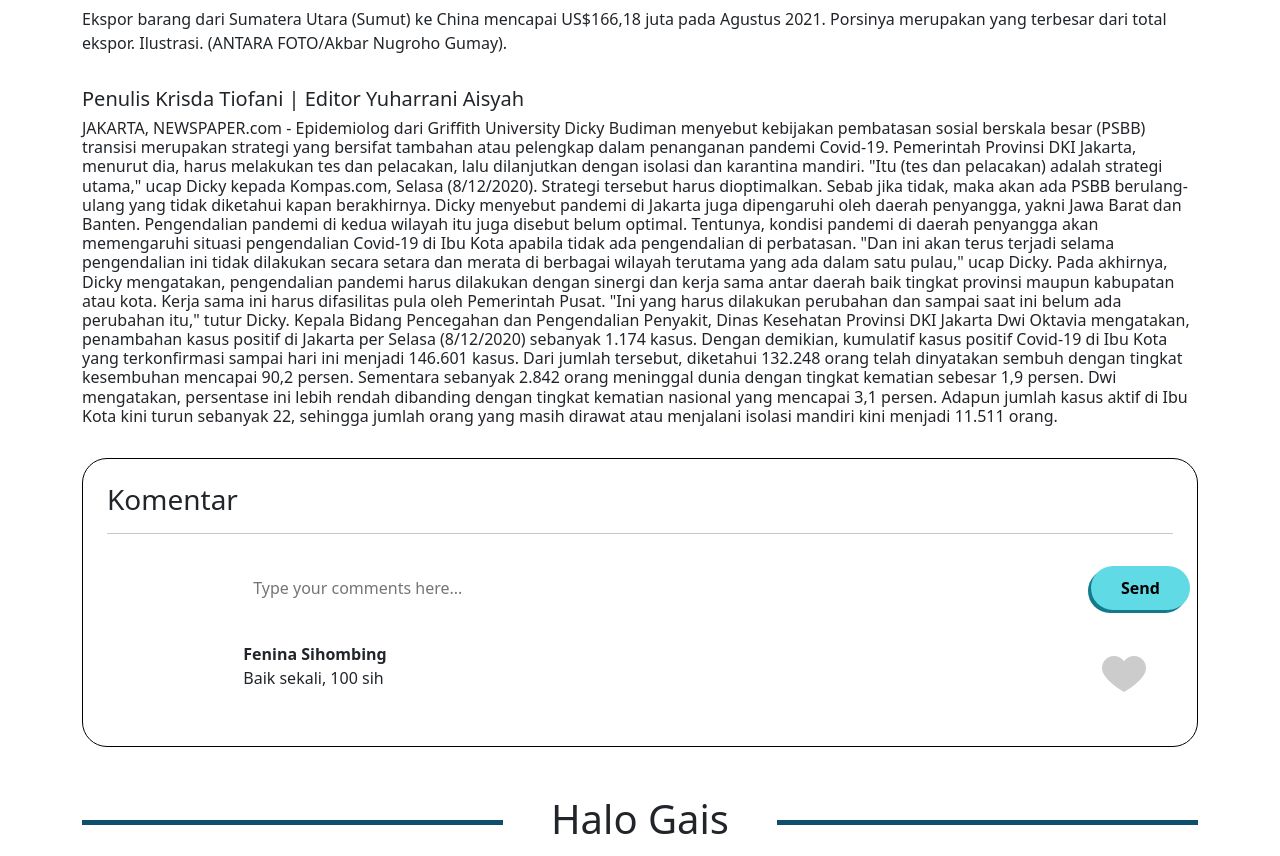
After one commit to FelicianoSurya/Project_UTS_Pemweb, a PHP site: page /Views/news.php in a window 1280 px wide. The commit adds this page. Shown: the part 1062-1918 px from the top of the page. Run offline with PHP 8.4, Linux system fonts and the light colour scheme; some libraries are stand-ins or nearby versions.

Commit message:
add news page, responsive home page 50%, category dropdown 50%

```diff
--- /dev/null
+++ b/Assets/css/news.css
@@ -0,0 +1,87 @@
+body{
+    background-color: #F3FCFF;
+}
+
+
+
+.comment-section{
+    background-color: white;
+    border: black 1pt solid;
+    border-radius: 25px;
+}
+
+
+/* input styling */
+
+.addComment input[type="text"]{
+  border:none;
+  outline: none;
+  width: 100%;
+  padding: 10px;
+}
+
+.addComment input[type="text"]:hover , .comment input[type="text"]:focus{
+  border:none;
+  outline: none;
+}
+
+/* comments */
+
+.comments{
+
+}
+
+/* button styling */
+
+.button-send{
+  background-color: #60dae5;
+  border-radius: 50px ;
+  padding: 10px 30px ;
+  border: none;
+  color:black ;
+  font-weight: bold;
+  box-shadow: -3px 3px #127a8b;
+  transition: 0.4s;
+
+}
+
+.button-send:hover{
+  box-shadow: -3px 3px #60dae5;
+  background-color: #127a8b;
+  transition: 0.4s;
+  color: white;
+}
+
+.like-button{
+  border: none;
+  outline: none;
+  background-color: transparent;
+}
+
+.like-button:hover{
+  transform: scale(1.1);
+}
+
+
+.like-button:focus{
+  border: none;
+  outline: none;
+}
+
+.line{
+  height: 5px;
+  background-color: #0E4F6E;
+}
+
+.box {
+  position: relative;
+}
+
+.box-tag {
+  padding: 7px 30px;
+  position: absolute;
+  top: 5%;
+  right: 0;
+  background-color: #FC7F2B;
+  color: white;
+}
--- /dev/null
+++ b/Views/news.php
@@ -0,0 +1,139 @@
+<!DOCTYPE html>
+<html lang="en">
+<head>
+    <meta charset="UTF-8">
+    <meta http-equiv="X-UA-Compatible" content="IE=edge">
+    <meta name="viewport" content="width=device-width, initial-scale=1.0">
+    <link href="./Assets/css/news.css" rel="stylesheet">
+    <link href="https://cdn.jsdelivr.net/npm/bootstrap@5.0.2/dist/css/bootstrap.min.css" rel="stylesheet" integrity="sha384-EVSTQN3/azprG1Anm3QDgpJLIm9Nao0Yz1ztcQTwFspd3yD65VohhpuuCOmLASjC" crossorigin="anonymous">
+    <script src="https://cdn.jsdelivr.net/npm/bootstrap@5.0.2/dist/js/bootstrap.bundle.min.js" integrity="sha384-MrcW6ZMFYlzcLA8Nl+NtUVF0sA7MsXsP1UyJoMp4YLEuNSfAP+JcXn/tWtIaxVXM" crossorigin="anonymous"></script>
+
+    <link rel="stylesheet" href="https://unpkg.com/swiper@7/swiper-bundle.min.css"/>
+    <script src="https://unpkg.com/swiper@7/swiper-bundle.min.js"></script>
+    <script src="https://cdnjs.cloudflare.com/ajax/libs/jquery/3.6.0/jquery.js"></script>
+
+    <link href="https://unpkg.com/aos@2.3.1/dist/aos.css" rel="stylesheet">
+    <script src="https://unpkg.com/aos@2.3.1/dist/aos.js"></script>
+
+    <script src="https://apps.elfsight.com/p/platform.js" defer></script>
+    <title>Document</title>
+    <script src="./Assets/js/news.js"></script>
+
+    <title>Document</title>
+</head>
+<body>
+    <div class="container py-5">
+        <div class="navigation">
+            <a href="">lala</a>
+            >
+            <a href="">lala</a>
+        </div>
+        <div class="news-title">
+            <h1>Ekspor Sumut ke China Capai US$166,18 Juta pada Agustus 2021</h1>
+        </div>
+        <div class="news-sub pb-2">
+            <p>NewsPaper.com  |  Sabtu, 02/10/2021 21:23 WIB</p>
+        </div>
+        <div class="news-image pb-2">
+            <img src="https://images.unsplash.com/photo-1633245091570-cd62f7f116a3?ixid=MnwxMjA3fDB8MHxwaG90by1wYWdlfHx8fGVufDB8fHx8&ixlib=rb-1.2.1&auto=format&fit=crop&w=1170&q=80" alt="" width="100%">
+        </div>
+        <div class="news-image-sub pb-3">
+            <p>Ekspor barang dari Sumatera Utara (Sumut) ke China mencapai US$166,18 juta pada Agustus 2021. Porsinya merupakan yang terbesar dari total ekspor. Ilustrasi. (ANTARA FOTO/Akbar Nugroho Gumay).</p>
+        </div>
+        <div class="news-writer">
+            <h5>Penulis Krisda Tiofani | Editor Yuharrani Aisyah</h5>
+        </div>
+        <div class="news-body pb-4">
+            <h6>JAKARTA, NEWSPAPER.com - Epidemiolog dari Griffith University Dicky Budiman menyebut kebijakan pembatasan sosial berskala besar (PSBB) transisi merupakan strategi yang bersifat tambahan atau pelengkap dalam penanganan pandemi Covid-19. Pemerintah Provinsi DKI Jakarta, menurut dia, harus melakukan tes dan pelacakan, lalu dilanjutkan dengan isolasi dan karantina mandiri. "Itu (tes dan pelacakan) adalah strategi utama," ucap Dicky kepada Kompas.com, Selasa (8/12/2020).
+
+                Strategi tersebut harus dioptimalkan. Sebab jika tidak, maka akan ada PSBB berulang-ulang yang tidak diketahui kapan berakhirnya. Dicky menyebut pandemi di Jakarta juga dipengaruhi oleh daerah penyangga, yakni Jawa Barat dan Banten. Pengendalian pandemi di kedua wilayah itu juga disebut belum optimal. Tentunya, kondisi pandemi di daerah penyangga akan memengaruhi situasi pengendalian Covid-19 di Ibu Kota apabila tidak ada pengendalian di perbatasan. "Dan ini akan terus terjadi selama pengendalian ini tidak dilakukan secara setara dan merata di berbagai wilayah terutama yang ada dalam satu pulau," ucap Dicky. Pada akhirnya, Dicky mengatakan, pengendalian pandemi harus dilakukan dengan sinergi dan kerja sama antar daerah baik tingkat provinsi maupun kabupatan atau kota. Kerja sama ini harus difasilitas pula oleh Pemerintah Pusat. "Ini yang harus dilakukan perubahan dan sampai saat ini belum ada perubahan itu," tutur Dicky. Kepala Bidang Pencegahan dan Pengendalian Penyakit, Dinas Kesehatan Provinsi DKI Jakarta Dwi Oktavia mengatakan, penambahan kasus positif di Jakarta per Selasa (8/12/2020) sebanyak 1.174 kasus.
+
+                Dengan demikian, kumulatif kasus positif Covid-19 di Ibu Kota yang terkonfirmasi sampai hari ini menjadi 146.601 kasus. Dari jumlah tersebut, diketahui 132.248 orang telah dinyatakan sembuh dengan tingkat kesembuhan mencapai 90,2 persen. Sementara sebanyak 2.842 orang meninggal dunia dengan tingkat kematian sebesar 1,9 persen. Dwi mengatakan, persentase ini lebih rendah dibanding dengan tingkat kematian nasional yang mencapai 3,1 persen. Adapun jumlah kasus aktif di Ibu Kota kini turun sebanyak 22, sehingga jumlah orang yang masih dirawat atau menjalani isolasi mandiri kini menjadi 11.511 orang. </h5>
+        </div>
+
+        <div class="comment-section p-4">
+            <h3>Komentar</h1>
+            <hr>
+            <form class=""action="">
+                <div class="row addComment py-3 justify-content-around">
+                    <div class="profile-comment col-1">
+
+                    </div>
+
+                    <div class="col-9">
+                    <input type="text" placeholder="Type your comments here...">
+                    </div>
+
+
+                    <div class="col-1">
+                        <button class="button-send" type="submit" class="btn btn-primary" " >Send</button>
+                    </div>
+                </div>
+
+                <!-- ini yang bakal repetitif -->
+                <div class="row comments py-3 justify-content-around">
+                    <div class="profile-comment col-1">
+
+                    </div>
+
+                    <div class="col-9">
+                    <p class="m-0"><b>Fenina Sihombing</b></p>
+                    <p>Baik sekali, 100 sih</p>
+                    </div>
+
+
+                    <div class="col-1 justify-content-around align-items-center d-flex">
+                        <form action="">
+                            <button class="like-button w-100" type="submit" ><img src="./Assets/images/news/graylove.png" alt=""></button>
+                        </form>
+                    </div>
+                </div>
+                <!--  -->
+            </form>
+        </div>
+
+        <div class="recommended-news py-5">
+            <div class="d-flex header align-items-center">
+                <div class="line flex-grow-1"></div>
+                <h1 class="px-5 ">Halo Gais</h1>
+                <div class="line flex-grow-1"></div>
+            </div>
+            <div class="row">
+            <div class="col-3 p-2 news"  >
+                <div class="box ">
+                    <div class="box-tag">
+                        <h5>Politics</h3>
+                    </div>
+                    <img src="https://images.unsplash.com/photo-1504600770771-fb03a6961d33?ixid=MnwxMjA3fDB8MHxwaG90by1wYWdlfHx8fGVufDB8fHx8&ixlib=rb-1.2.1&auto=format&fit=crop&w=882&q=80" width="100%" alt="">
+                </div>
+            </div>
+            <div class="col-3 p-2 news"  >
+                <div class="box ">
+                    <div class="box-tag">
+                        <h5>Politics</h3>
+                    </div>
+                    <img src="https://images.unsplash.com/photo-1504600770771-fb03a6961d33?ixid=MnwxMjA3fDB8MHxwaG90by1wYWdlfHx8fGVufDB8fHx8&ixlib=rb-1.2.1&auto=format&fit=crop&w=882&q=80" width="100%" alt="">
+                </div>
+            </div>
+            <div class="col-3 p-2 news" >
+                <div class="box ">
+                    <div class="box-tag">
+                        <h5>Politics</h3>
+                    </div>
+                    <img src="https://images.unsplash.com/photo-1504600770771-fb03a6961d33?ixid=MnwxMjA3fDB8MHxwaG90by1wYWdlfHx8fGVufDB8fHx8&ixlib=rb-1.2.1&auto=format&fit=crop&w=882&q=80" width="100%" alt="">
+                </div>
+            </div>
+            <div class="col-3 p-2 news" >
+                <div class="box ">
+                    <div class="box-tag">
+                        <h5>Politics</h3>
+                    </div>
+                    <img src="https://images.unsplash.com/photo-1504600770771-fb03a6961d33?ixid=MnwxMjA3fDB8MHxwaG90by1wYWdlfHx8fGVufDB8fHx8&ixlib=rb-1.2.1&auto=format&fit=crop&w=882&q=80" width="100%" alt="">
+                </div>
+            </div>
+
+        </div>
+        </div>
+    </div>
+</body>
+</html>
--- a/index.php
+++ b/index.php
@@ -1,3 +1,3 @@
 <?php
-include "Views/Home.php";
+include "Views/home.php";
 ?>
```
Also changed, not shown: Assets/css/home.css (+46 -6 lines), Views/home.php (+85 -44 lines), Assets/images/news/graylove.png (added), Assets/images/news/redlove.png (added).
